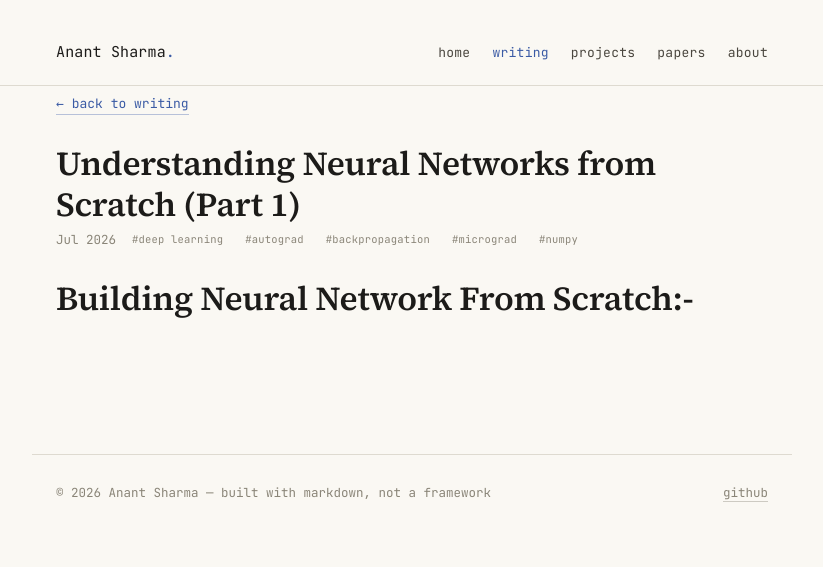
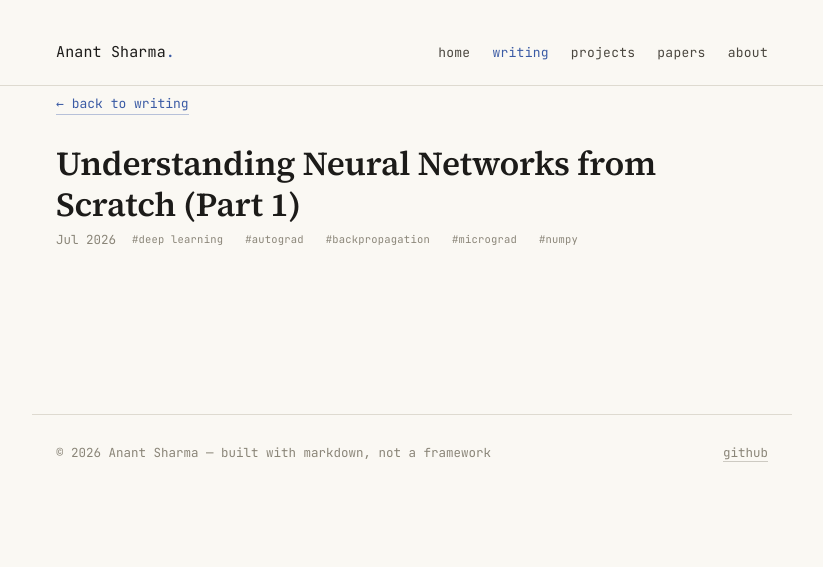
Before and after one commit to AnantSharma09/AnantSharma09.github.io, a plain HTML site: page posts/Building-NeuralNet-from-scratch.html in a window 1280 px wide. Shown: the whole page, without its empty margins (228-1051 px from the left). Drawn offline with Linux system fonts and the light colour scheme.

Commit message:
blog1 changes

```diff
--- a/posts/Building-NeuralNet-from-scratch.html
+++ b/posts/Building-NeuralNet-from-scratch.html
@@ -37,7 +37,7 @@
 </div>
 
 <div class="post-body">
-<h1 id="building-neural-network-from-scratch-">Building Neural Network From Scratch:-</h1>
+<h3 id="_1"></h3>
 </div>
 </main>
 
```
Also changed, not shown: 1 other file.
